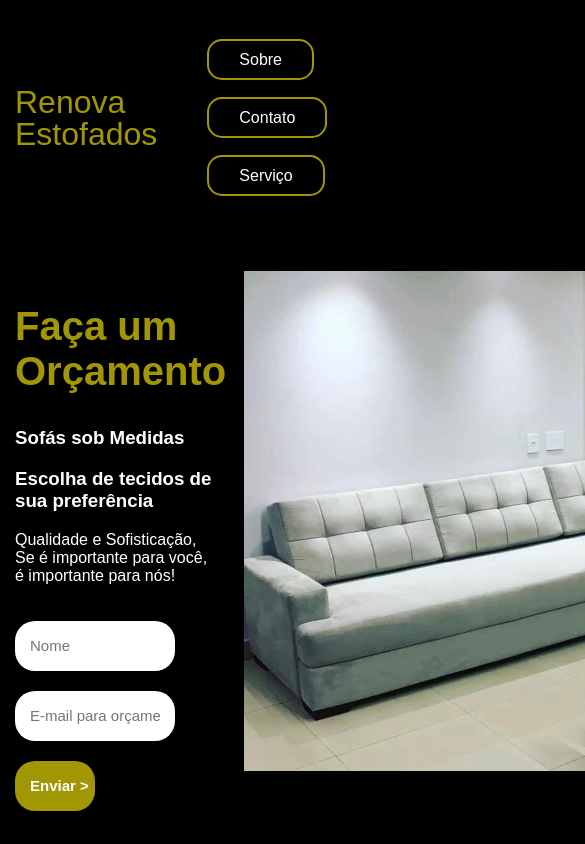
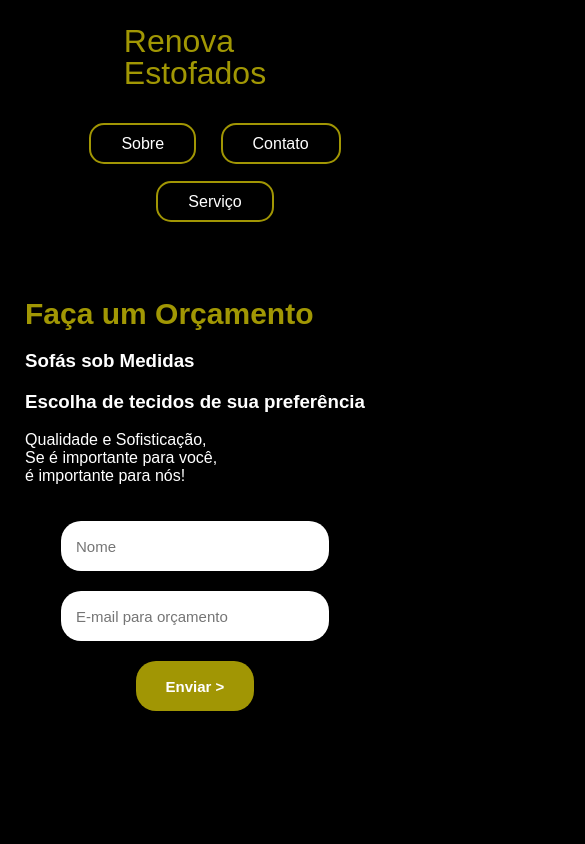
Before and after one commit to IaccinoMouraa/landing-page, a plain HTML site: page assets/index.html in a window 390 px wide. Shown: the top 844 px of the page, 585 px wide, since content can reach past the window. Drawn offline with Linux system fonts and the light colour scheme.

Commit message:
css aplicado, e @midia tambem aplicado, site responsivo para web e mobile

```diff
--- /dev/null
+++ b/assets/css/midia.css
@@ -0,0 +1,35 @@
+@media  screen and (max-width: 760px){
+
+    header{
+        flex-direction: column;
+    }
+
+    main{
+        flex-direction: column;
+    }
+
+    h2 {
+        font-size: 30px;
+        margin: 0 auto;
+    }
+
+    aside {
+        margin: 0 auto;
+    }
+    form {
+        margin: 0 auto;
+    }
+
+    input {
+        align-self: center;
+        width: 100%;
+    }
+
+    img {
+        display: none;
+    }
+
+    ul {
+        text-align: center;
+    }
+}
--- a/assets/css/style.css
+++ b/assets/css/style.css
@@ -58,9 +58,13 @@ p {
     max-width: 200px;
 }
 
+.logo {
+    width: 20px;
+    height: 10px;
+}
+
 img {
-    width: 580px;
-    height: 500px;
+    object-fit: cover;
 
 }
 
@@ -68,15 +72,6 @@ form {
     display: flex;
     flex-direction: column;
     width: 70%;
-}
-
-input {
-    margin-top: 20px;
-    height: 20px;
-    padding: 15px;
-    border-radius: 20px;
-    border: none;
-    font-size:15px ;
 }
 
 form [type="submit"]{
@@ -92,3 +87,12 @@ form [type="submit"]:hover{
     cursor: pointer;
 
 }
+
+input {
+    margin-top: 20px;
+    height: 20px;
+    padding: 15px;
+    border-radius: 20px;
+    border: none;
+    font-size:15px ;
+}
--- a/assets/index.html
+++ b/assets/index.html
@@ -4,7 +4,7 @@
     <meta charset="UTF-8">
     <meta http-equiv="X-UA-Compatible" content="IE=edge">
     <meta name="viewport" content="width=device-width, initial-scale=1.0">
-    <link href="css/style.css" rel="stylesheet" />
+    <link href="css/style.css" rel="stylesheet" /> <link href="css/midia.css" rel="stylesheet" />
     <title>Landing page</title>
 </head>
 <body>
```
